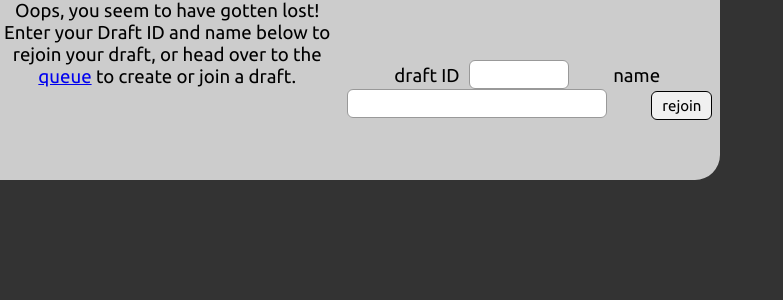
After one commit to ajlvi/cube-draft, a Flask app: template app/templates/lostandfound.html in a window 1280 px wide. The commit adds this page. Shown: the top 300 px of the page, without its empty margins (0-783 px from the left). Run offline with Flask 2, Linux system fonts and the light colour scheme; the template is opened without the code that fills it, so the values that code supplies are empty.

Commit message:
progress on makepick

```diff
--- a/app/routes.py
+++ b/app/routes.py
@@ -35,11 +35,12 @@ def displaydraft():
 		if draftid in alldrafts:
 			DraftObj = alldrafts[draftid]
 			if DraftObj.hasPlayer(playername):
-				#"fail case" coding here -- player existed
-				pass
+				if request.form['rejoin'] == 'true':
+					pass
+				else:
+					return redirect('/queue')
 			else:
 				DraftObj.addPlayer(playername)
-				print(alldrafts["TEST"])
 				#RETURN SOMETHING TO PLAYER HERE?
 		else:
 			#"fail case" coding here -- draft didn't exist
--- a/app/static/pick-flow.js
+++ b/app/static/pick-flow.js
@@ -106,7 +106,7 @@ function makePick(playername, dnum, pnum) {
 		dataDump = response;
 		updatePicks(response); //update the list of existing picks
 		if (response['my_status']==0) {
-			$(#packdisp).html(''); //change this later
+			$(#packdisp).html('wait!!'); //change this later
 			setTimeout(function() {ping(); }, 2000);
 			}
 		else {
--- a/app/templates/draftviewer.html
+++ b/app/templates/draftviewer.html
@@ -7,7 +7,6 @@
 //there are variables passed from flask; let's grab them
 thisplayer = '{{ player }}';
 thisdraft = '{{ draftid }}';
-alert(thisplayer+thisdraft);
 
 
 </script>
--- /dev/null
+++ b/app/templates/lostandfound.html
@@ -0,0 +1,17 @@
+{% extends 'base.html' %}
+
+{% block content %}
+
+
+<div class="queueblock">
+Oops, you seem to have gotten lost! Enter your Draft ID and name below to rejoin your draft, or head over to the <a href='queue'>queue</a> to create or join a draft.
+<form action='draftviewer' method="post">
+<span class="draft-id-field">draft ID <input type="text" name="id" /></span>
+<span class="player-name-field">name <input type="text" name="name"<br/></span>
+<span class="join-draft-button"><input id="join-draft-button" type="submit" name="submit" value="rejoin" /></span>
+<input type="hidden" name="rejoin" value="true" />
+</form>
+</div>
+
+
+{% endblock %}
--- a/app/templates/queue.html
+++ b/app/templates/queue.html
@@ -6,6 +6,6 @@
 <span class="draft-id-field">draft ID <input type="text" name="id" /></span>
 <span class="player-name-field">name <input type="text" name="name"<br/></span>
 <span class="join-draft-button"><input id="join-draft-button" type="submit" name="submit" value="join" /></span>
+</form>
 </div>
-</form>
 {% endblock %}
```
